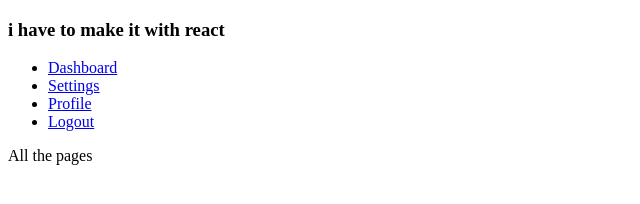
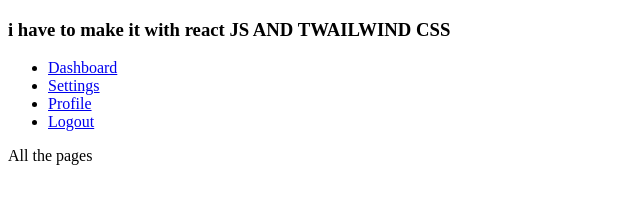
Before and after one commit to purvi-negi/Atramentous, a plain HTML site: page Html/Dashboard.html in a window 1280 px wide. Shown: the whole page, without its empty margins (0-640 px from the left). Drawn offline with Linux system fonts and the light colour scheme.

Commit message:
Update header to include 'React JS and Tailwind CSS'

```diff
--- a/Html/Dashboard.html
+++ b/Html/Dashboard.html
@@ -8,7 +8,7 @@
 <body>
     <section id="navbar">
         <nav>
-            <h1>i have to make it with react</h1>
+            <h1>i have to make it with react JS AND TWAILWIND CSS</h1>
             <ul>
                 <li><a href="Dashboard.html">Dashboard</a></li>
                 <li><a href="Settings.html">Settings</a></li>
```
